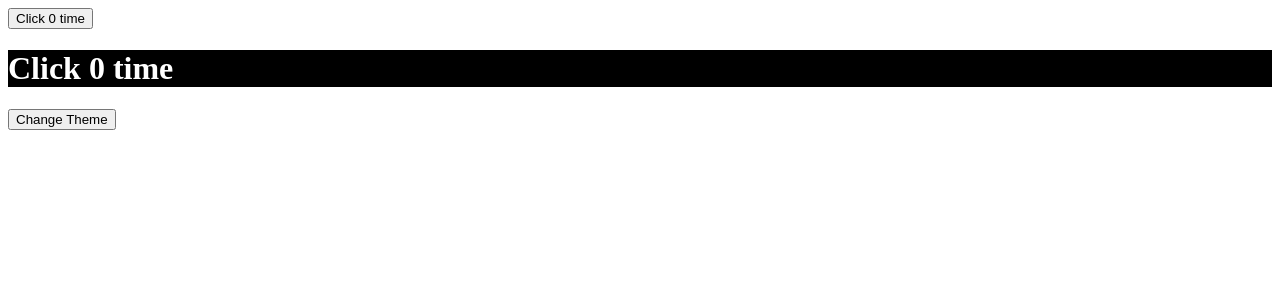
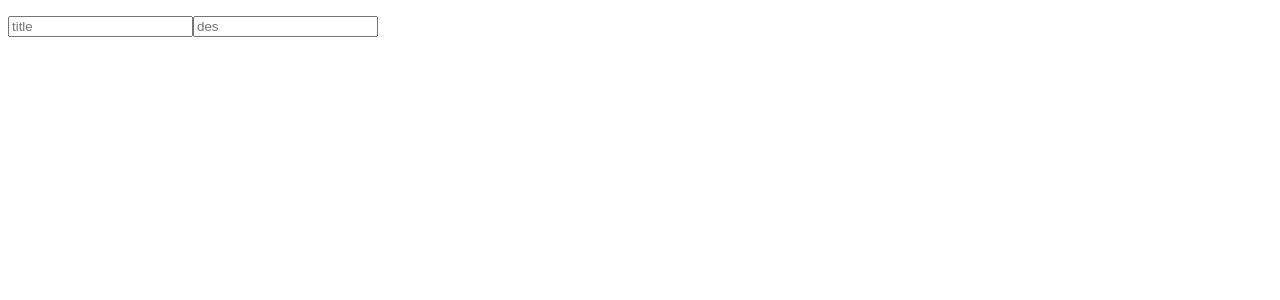
Before and after one commit to DipanSamadder/react-vite-project-basic, a React (Vite) app: page / in a window 1280 px wide. Shown: the top 300 px of the page. Built offline with nearby package versions, Linux system fonts and the light colour scheme.

Commit message:
UseState done

```diff
--- a/src/App.tsx
+++ b/src/App.tsx
@@ -1,34 +1,10 @@
+import Todo from './components/useState/Todo';
 
-import React from 'react';
-import ClickCounter from './components/ClickCounter';
-import Counter from './components/Counter';
-import Section from './components/Section';
-import ThemeContext from './contexts/themeContext';
-
-
-class App extends React.Component {
-  state={
-      theme:'dark'
-  }
-
-  switchTheme = () =>{
-    this.setState(({theme}) => {
-      if(theme=="dark"){
-        return {theme:'light'}
-      }else{
-        return {theme:'dark'}
-      }
-    });
-  }
-  render(){
-    const {theme} = this.state;
+function App() {
     return (
-      <div>
-        <Counter>{(counter, onClick) => <ClickCounter counter={counter} handelOnClick={onClick}/>}</Counter>
-        <ThemeContext.Provider value={{theme: theme, switchTheme:this.switchTheme}}><Section/></ThemeContext.Provider>
+      <div><Todo/>
       </div>
     )
-  }
 }
 
 export default App;
--- /dev/null
+++ b/src/components/useState/Todo.jsx
@@ -0,0 +1,17 @@
+import { useState } from "react";
+
+export default function Todo(){
+    const [input, setInput] = useState({
+        title:'',
+        des:''
+    });
+    const {title, des}= input;
+    return (
+        <>
+            <p>{title}</p>
+            <input type="text" name="title" onChange={(e) => setInput({...input,title:e.target.value})} value={title} placeholder="title"/>
+            <input type="text" name="des" onChange={(e) => setInput({...input,des:e.target.value})} value={des} placeholder="des"/>
+            <p>{des}</p>
+        </>
+    );
+}
```
Also changed, not shown: src/App bk-Context Api.tsx (added, +34 -0 lines), src/components/useState/TodoClass.jsx (added, +26 -0 lines).
